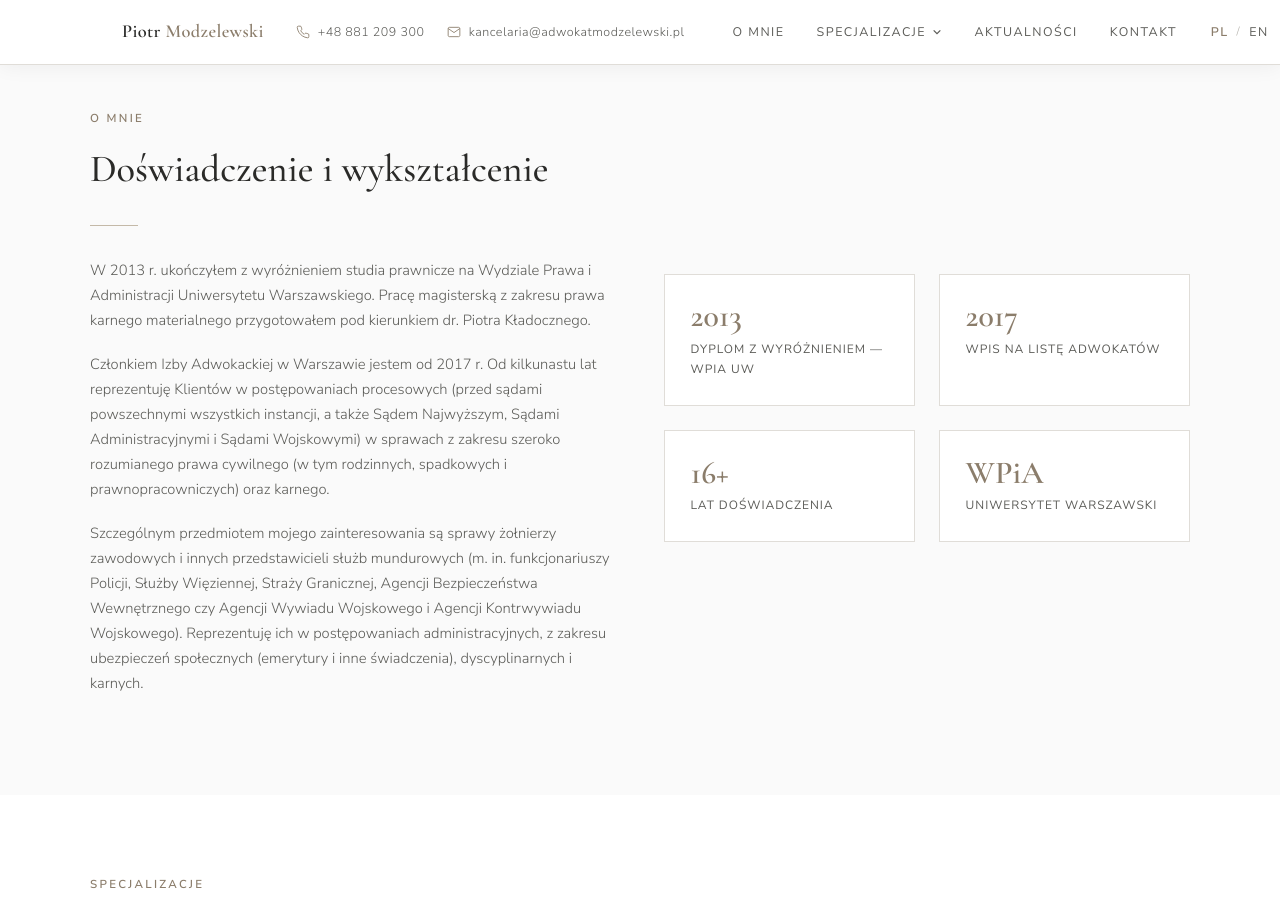
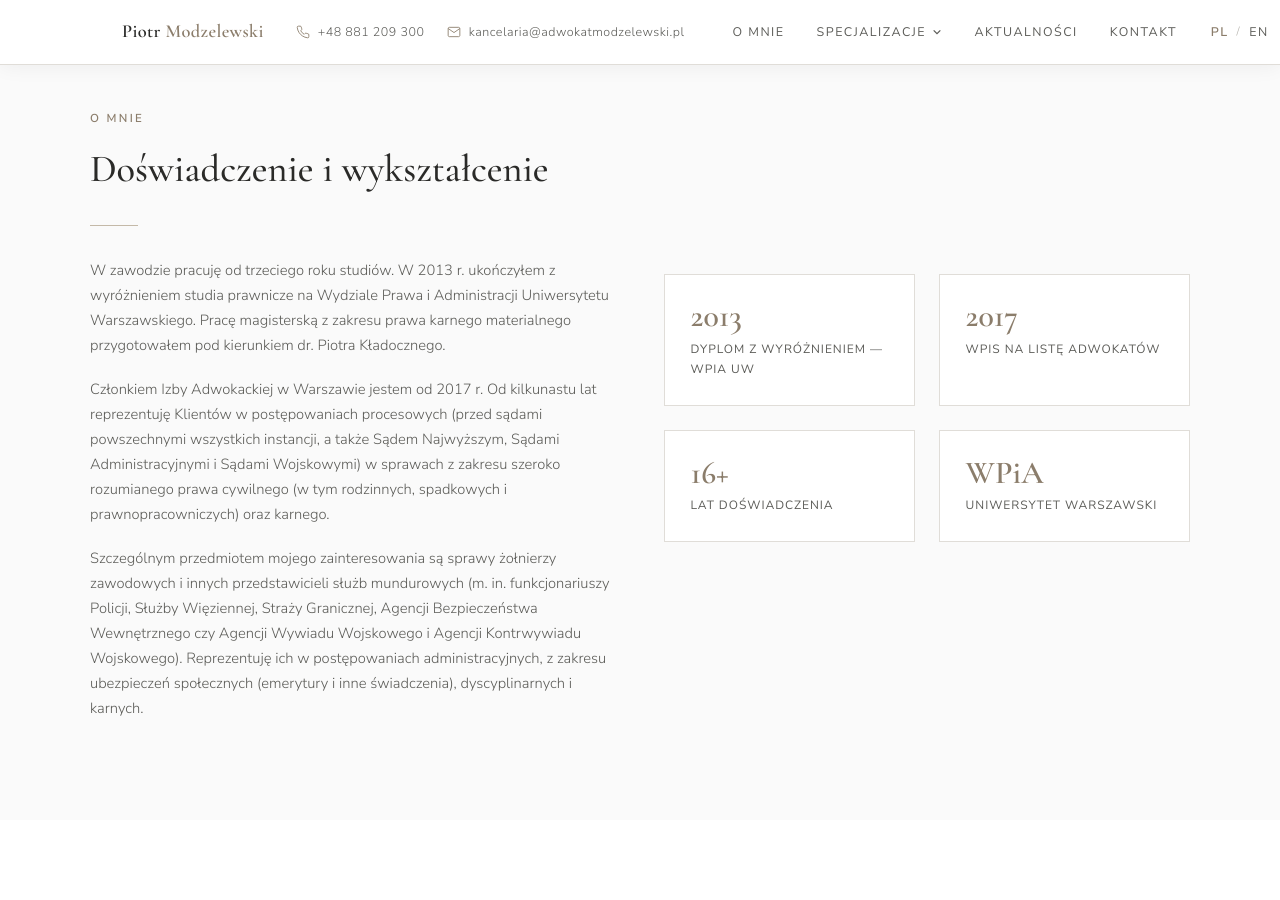
Before and after one commit to pmmodzelewski/adwokatmodzelewski.pl, a Jekyll site: the page built from index2.html, in a window 1280 px wide and 900 px high, scrolled down 871 px. Built offline with Jekyll 4.4.1, drawn with Linux system fonts in a browser that asks for light colours; Markdown is read by kramdown in place of the engine named in the settings.

Commit message:
Update index2.html

```diff
--- a/index2.html
+++ b/index2.html
@@ -73,7 +73,7 @@ robots: noindex
     <div class="divider"></div>
     <div class="about-grid">
       <div class="about-text">
-        <p>W 2013 r. ukończyłem z wyróżnieniem studia prawnicze na Wydziale Prawa i Administracji Uniwersytetu Warszawskiego. Pracę magisterską z zakresu prawa karnego materialnego przygotowałem pod kierunkiem dr. Piotra Kładocznego.</p>
+        <p>W zawodzie pracuję od trzeciego roku studiów. W 2013 r. ukończyłem z wyróżnieniem studia prawnicze na Wydziale Prawa i Administracji Uniwersytetu Warszawskiego. Pracę magisterską z zakresu prawa karnego materialnego przygotowałem pod kierunkiem dr. Piotra Kładocznego.</p>
         <p>Członkiem Izby Adwokackiej w Warszawie jestem od 2017 r. Od kilkunastu lat reprezentuję Klientów w postępowaniach procesowych (przed sądami powszechnymi wszystkich instancji, a także Sądem Najwyższym, Sądami Administracyjnymi i Sądami Wojskowymi) w sprawach z zakresu szeroko rozumianego prawa cywilnego (w tym rodzinnych, spadkowych i prawnopracowniczych) oraz karnego.</p>
         <p>Szczególnym przedmiotem mojego zainteresowania są sprawy żołnierzy zawodowych i innych przedstawicieli służb mundurowych (m. in. funkcjonariuszy Policji, Służby Więziennej, Straży Granicznej, Agencji Bezpieczeństwa Wewnętrznego czy Agencji Wywiadu Wojskowego i Agencji Kontrwywiadu Wojskowego). Reprezentuję ich w postępowaniach administracyjnych, z zakresu ubezpieczeń społecznych (emerytury i inne świadczenia), dyscyplinarnych i karnych.</p>
       </div>
```
